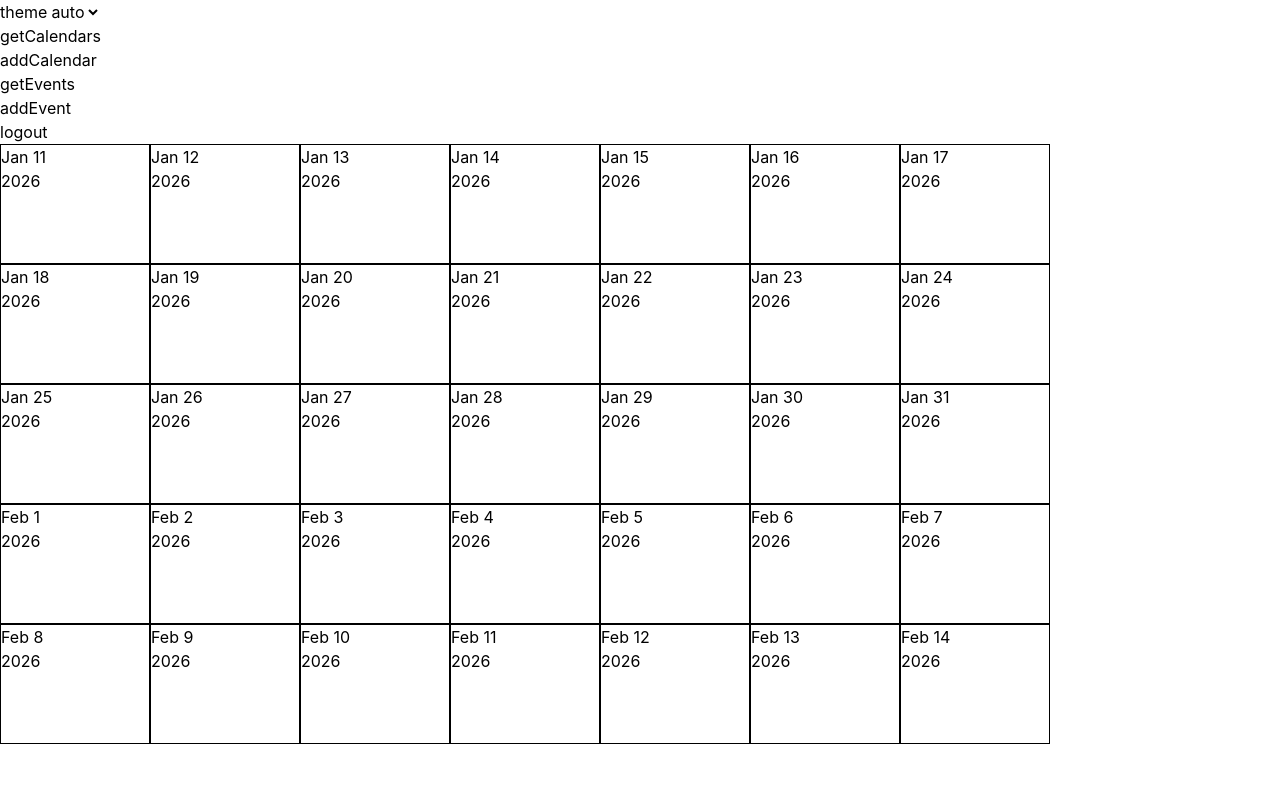
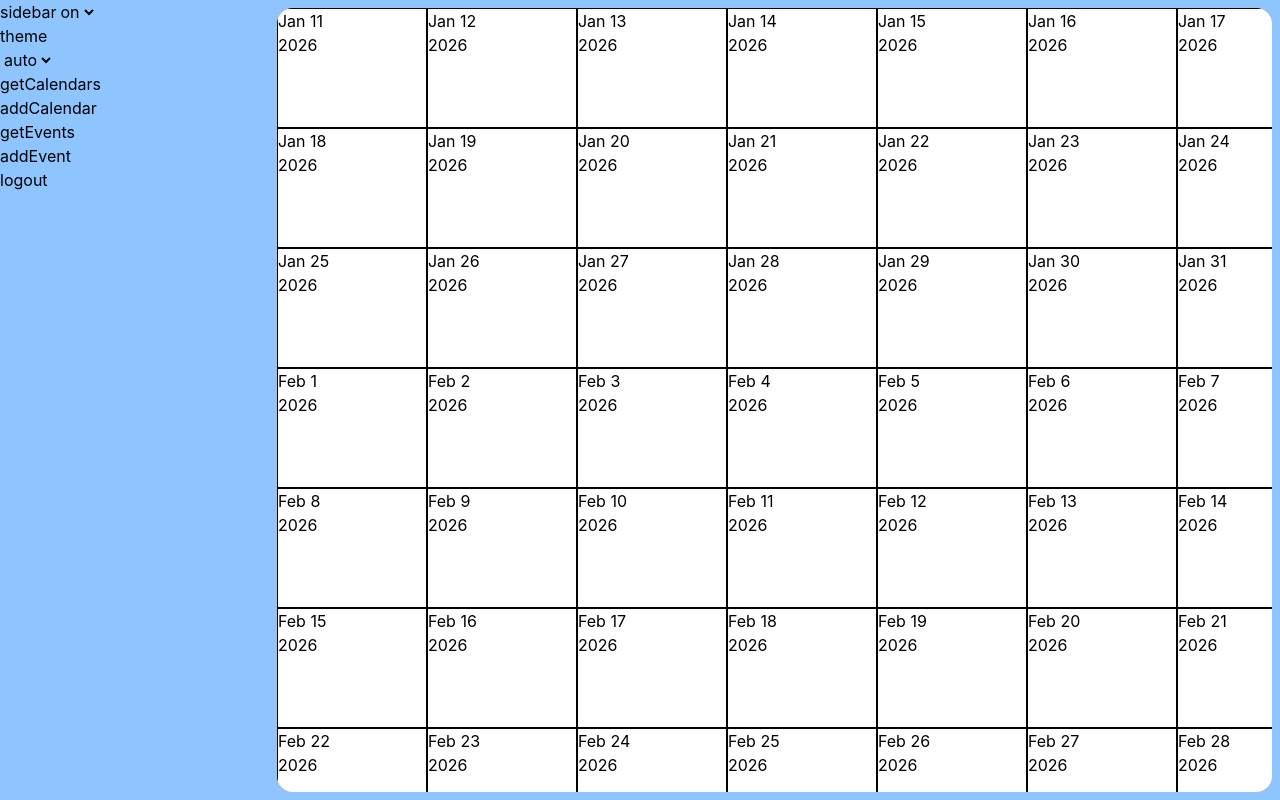
Before and after one commit to Eeritvan/calendar, a React (Vite) app in the folder frontend/: page / in a window 1280 px wide. Built offline with nearby package versions, Linux system fonts and the light colour scheme; no server answers.

Commit message:
feat: added sidebar

```diff
--- a/frontend/src/features/calendar/calendar.tsx
+++ b/frontend/src/features/calendar/calendar.tsx
@@ -91,9 +91,10 @@ const Calendar = () => {
   }, [rowItems, referenceDate]);
 
   return (
+    <div className='w-dvw flex bg-red-300 rounded-2xl m-2 ml-44 overflow-hidden'>
       <div
         ref={parentRef}
-      className="h-150 overflow-auto bg-white"
+        className="overflow-auto bg-white"
       >
         <div
           className="relative"
@@ -133,6 +134,7 @@ const Calendar = () => {
           })}
         </div>
       </div>
+    </div>
   );
 };
 
--- /dev/null
+++ b/frontend/src/features/sidebar/sidebar.tsx
@@ -0,0 +1,105 @@
+import { useMutation, useQuery } from "@tanstack/react-query";
+import { useLocalStorage } from "@/hooks/useLocalStorage";
+import { API_URL } from "@/constants";
+import { Link } from "@tanstack/react-router";
+import { Activity } from "react";
+
+const logout = async () => {
+  const res = await fetch(`${API_URL}/auth/logout`, {
+    method: 'POST',
+    headers: { 'Content-Type': 'application/json' },
+    credentials: 'include'
+  })
+  return res.json()
+}
+
+const fetchMe = async () => {
+  const res = await fetch(`${API_URL}/auth/me`, {
+    method: 'GET',
+    headers: { 'Content-Type': 'application/json' },
+    credentials: 'include'
+  })
+  return res.json()
+}
+
+const Sidebar = () => {
+  const { value: theme, setItem } = useLocalStorage("theme")
+  const { value: sidebar, setItem: setSidebar } = useLocalStorage("theme")
+  const { isLoading, data } = useQuery({
+    queryKey: ['auth', 'me'],
+    queryFn: fetchMe,
+    enabled: false
+  });
+
+  console.log(data)
+
+  const { mutate } = useMutation({
+    mutationFn: logout
+  })
+
+  return (
+    <div>
+      <label htmlFor='sidebar-toggle'>
+        sidebar
+        <select
+          id='sidebar-toggle'
+          value={sidebar ?? 'on'}
+          onChange={(e: any) => {
+            const newSidebar = e.target.value
+            setSidebar(newSidebar)
+          }}
+        >
+          <option value="on"> on </option>
+          <option value="off"> off </option>
+        </select>
+      </label>
+      <br />
+      <label htmlFor='theme-switch'>
+        theme
+        <select
+          id='theme-switch'
+          value={theme ?? 'auto'}
+          onChange={(e: any) => {
+            const newTheme = e.target.value
+            setItem(newTheme)
+          }}
+        >
+          <option value="auto"> auto </option>
+          <option value="light"> light </option>
+          <option value="dark"> dark </option>
+        </select>
+      </label>
+      <Activity mode={isLoading ? "hidden" : "visible"}>
+        <Link to="/auth/login">
+          login
+        </Link>
+        <br />
+        <Link to="/auth/signup">
+          signup
+        </Link>
+      </Activity>
+      <br />
+      <Link to="/calendars/getCalendars">
+        getCalendars
+      </Link>
+      <br />
+      <Link to="/calendars/addCalendar">
+        addCalendar
+      </Link>
+      <br />
+      <Link to="/events/getEvents">
+        getEvents
+      </Link>
+      <br />
+      <Link to="/events/addEvent">
+        addEvent
+      </Link>
+      <br />
+      <button onClick={() => mutate()}>
+        logout
+      </button>
+    </div>
+  )
+}
+
+export default Sidebar
--- a/frontend/src/routes/index.tsx
+++ b/frontend/src/routes/index.tsx
@@ -1,47 +1,13 @@
-import { Activity } from 'react'
-import { Link, createFileRoute } from '@tanstack/react-router'
-import { useMutation, useQuery } from '@tanstack/react-query'
-import { API_URL } from '@/constants'
+import { createFileRoute } from '@tanstack/react-router'
+import { useKeyboardShortcut } from '@/hooks/useKeyboardShortcut'
+import Sidebar from '@/features/sidebar/sidebar'
 import Calendar from '@/features/calendar/calendar'
-import { useKeyboardShortcut } from '@/hooks/useKeyboardShortcut'
-import { useLocalStorage } from '@/hooks/useLocalStorage'
 
 export const Route = createFileRoute('/')({
   component: App,
 })
 
-const logout = async () => {
-  const res = await fetch(`${API_URL}/auth/logout`, {
-    method: 'POST',
-    headers: { 'Content-Type': 'application/json' },
-    credentials: 'include'
-  })
-  return res.json()
-}
-
-const fetchMe = async () => {
-  const res = await fetch(`${API_URL}/auth/me`, {
-    method: 'GET',
-    headers: { 'Content-Type': 'application/json' },
-    credentials: 'include'
-  })
-  return res.json()
-}
-
 function App() {
-  const { value: theme, setItem } = useLocalStorage("theme")
-  const { isLoading, data } = useQuery({
-    queryKey: ['auth', 'me'],
-    queryFn: fetchMe,
-    enabled: false
-  });
-
-  console.log(data)
-
-  const { mutate } = useMutation({
-    mutationFn: logout
-  })
-
   useKeyboardShortcut({
     key: "i",
     ctrl: true,
@@ -49,52 +15,11 @@ function App() {
   })
 
   return (
-    <div>
-      <label htmlFor='theme-switch'>
-        theme
-        <select
-          id='theme-switch'
-          value={theme ?? 'auto'}
-          onChange={(e: any) => {
-            const newTheme = e.target.value
-            setItem(newTheme)
-          }}
-        >
-          <option value="auto"> auto </option>
-          <option value="light"> light </option>
-          <option value="dark"> dark </option>
-        </select>
-      </label>
-      <Activity mode={isLoading ? "hidden" : "visible"}>
-        <Link to="/auth/login">
-          login
-        </Link>
-        <br />
-        <Link to="/auth/signup">
-          signup
-        </Link>
-      </Activity>
-      <br />
-      <Link to="/calendars/getCalendars">
-        getCalendars
-      </Link>
-      <br />
-      <Link to="/calendars/addCalendar">
-        addCalendar
-      </Link>
-      <br />
-      <Link to="/events/getEvents">
-        getEvents
-      </Link>
-      <br />
-      <Link to="/events/addEvent">
-        addEvent
-      </Link>
-      <br />
-      <button onClick={() => mutate()}>
-        logout
-      </button>
-      <Calendar />
+    <div className='w-dvw h-dvh flex'>
+      <div className='w-dvw flex bg-blue-300'>
+        <Sidebar />
+        <Calendar />
+      </div>
     </div>
   )
 }
```
Lines whose indentation alone changed are shown as unchanged.
